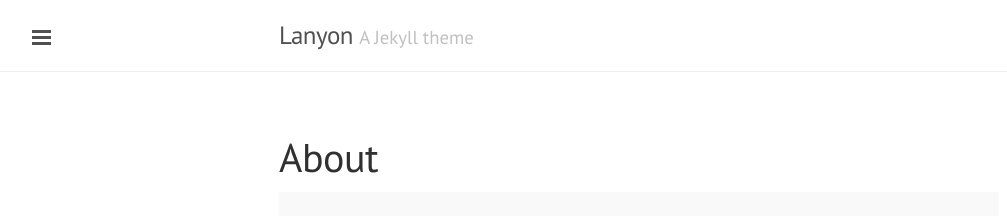
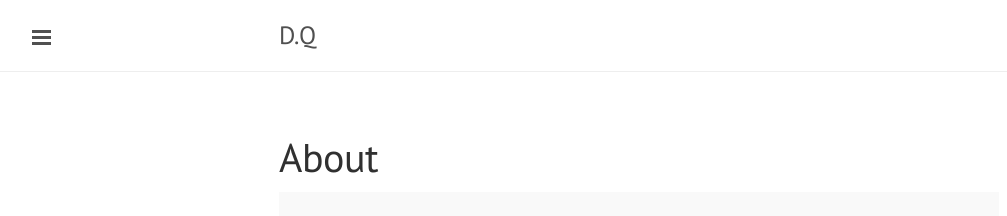
Before and after one commit to dqisme/blog, a Jekyll site: the page built from about.md, in a window 1280 px wide. Shown: the top 216 px of the page, without its empty margins (1-1008 px from the left). Built offline with Jekyll 4.4.1, drawn with Linux system fonts in a browser that asks for light colours; Markdown is read by kramdown in place of the engine named in the settings.

Commit message:
[dq] upgrade and fix warning and error in config

```diff
--- a/_config.yml
+++ b/_config.yml
@@ -1,24 +1,24 @@
 # Dependencies
-markdown:         redcarpet
-pygments:         true
+markdown:         kramdown
+highlighter:      rouge
 
 # Permalinks
 permalink:        pretty
 
 # Setup
-title:            Lanyon
-tagline:          'A Jekyll theme'
-description:      'A reserved <a href="http://jekyllrb.com" target="_blank">Jekyll</a> theme that places the utmost gravity on content with a hidden drawer. Made by <a href="https://twitter.com/mdo" target="_blank">@mdo</a>.'
-url:              http://lanyon.getpoole.com
+title:            D.Q
+tagline:          ''
+description:      'The world is all that is the case.'
+url:              http://dqis.me
 
 author:
-  name:           'Mark Otto'
-  url:            https://twitter.com/mdo
+  name:           'dq'
+  url:            https://github.com/dqisme
 
-paginate:         5
+paginate:         1
 
 # Custom vars
-version:          2.0.0
+version:          1.0.0
 
-github:
-  repo:           https://github.com/poole/lanyon
+# Gems
+plugins: [jekyll-paginate]
--- a/atom.xml
+++ b/atom.xml
@@ -1,5 +1,5 @@
 ---
-layout: nil
+layout: null
 ---
 
 <?xml version="1.0" encoding="utf-8"?>
```
Also changed, not shown: 1 other file.
